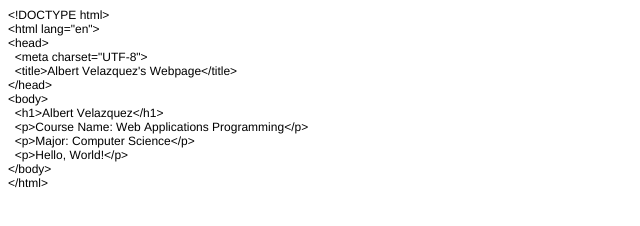
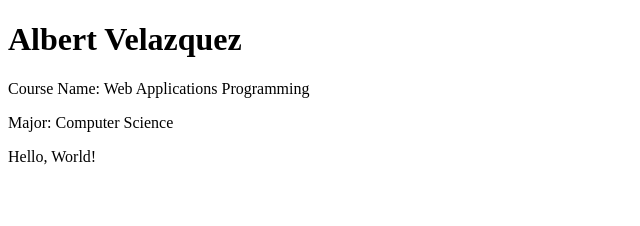
Before and after one commit to amv2096UF/basic-html-page, a plain HTML site: page index.html in a window 1280 px wide. Shown: the whole page, without its empty margins (0-640 px from the left). Drawn offline with Linux system fonts and the light colour scheme.

Commit message:
Add files via upload

```diff
--- a/index.html
+++ b/index.html
@@ -1,29 +1,13 @@
-<!DOCTYPE html PUBLIC "-//W3C//DTD HTML 4.01//EN" "http://www.w3.org/TR/html4/strict.dtd">
-<html>
+<!DOCTYPE html>
+<html lang="en">
 <head>
-  <meta http-equiv="Content-Type" content="text/html; charset=utf-8">
-  <meta http-equiv="Content-Style-Type" content="text/css">
-  <title></title>
-  <meta name="Generator" content="Cocoa HTML Writer">
-  <meta name="CocoaVersion" content="2299.77">
-  <style type="text/css">
-    p.p1 {margin: 0.0px 0.0px 0.0px 0.0px; font: 12.0px Helvetica; -webkit-text-stroke: #000000}
-    span.s1 {font-kerning: none}
-  </style>
+  <meta charset="UTF-8">
+  <title>Albert Velazquez's Webpage</title>
 </head>
 <body>
-<p class="p1"><span class="s1">&lt;!DOCTYPE html&gt;</span></p>
-<p class="p1"><span class="s1">&lt;html lang="en"&gt;</span></p>
-<p class="p1"><span class="s1">&lt;head&gt;</span></p>
-<p class="p1"><span class="s1"><span class="Apple-converted-space">  </span>&lt;meta charset="UTF-8"&gt;</span></p>
-<p class="p1"><span class="s1"><span class="Apple-converted-space">  </span>&lt;title&gt;Albert Velazquez's Webpage&lt;/title&gt;</span></p>
-<p class="p1"><span class="s1">&lt;/head&gt;</span></p>
-<p class="p1"><span class="s1">&lt;body&gt;</span></p>
-<p class="p1"><span class="s1"><span class="Apple-converted-space">  </span>&lt;h1&gt;Albert Velazquez&lt;/h1&gt;</span></p>
-<p class="p1"><span class="s1"><span class="Apple-converted-space">  </span>&lt;p&gt;Course Name: Web Applications Programming&lt;/p&gt;</span></p>
-<p class="p1"><span class="s1"><span class="Apple-converted-space">  </span>&lt;p&gt;Major: Computer Science&lt;/p&gt;</span></p>
-<p class="p1"><span class="s1"><span class="Apple-converted-space">  </span>&lt;p&gt;Hello, World!&lt;/p&gt;</span></p>
-<p class="p1"><span class="s1">&lt;/body&gt;</span></p>
-<p class="p1"><span class="s1">&lt;/html&gt;</span></p>
+  <h1>Albert Velazquez</h1>
+  <p>Course Name: Web Applications Programming</p>
+  <p>Major: Computer Science</p>
+  <p>Hello, World!</p>
 </body>
 </html>
```
